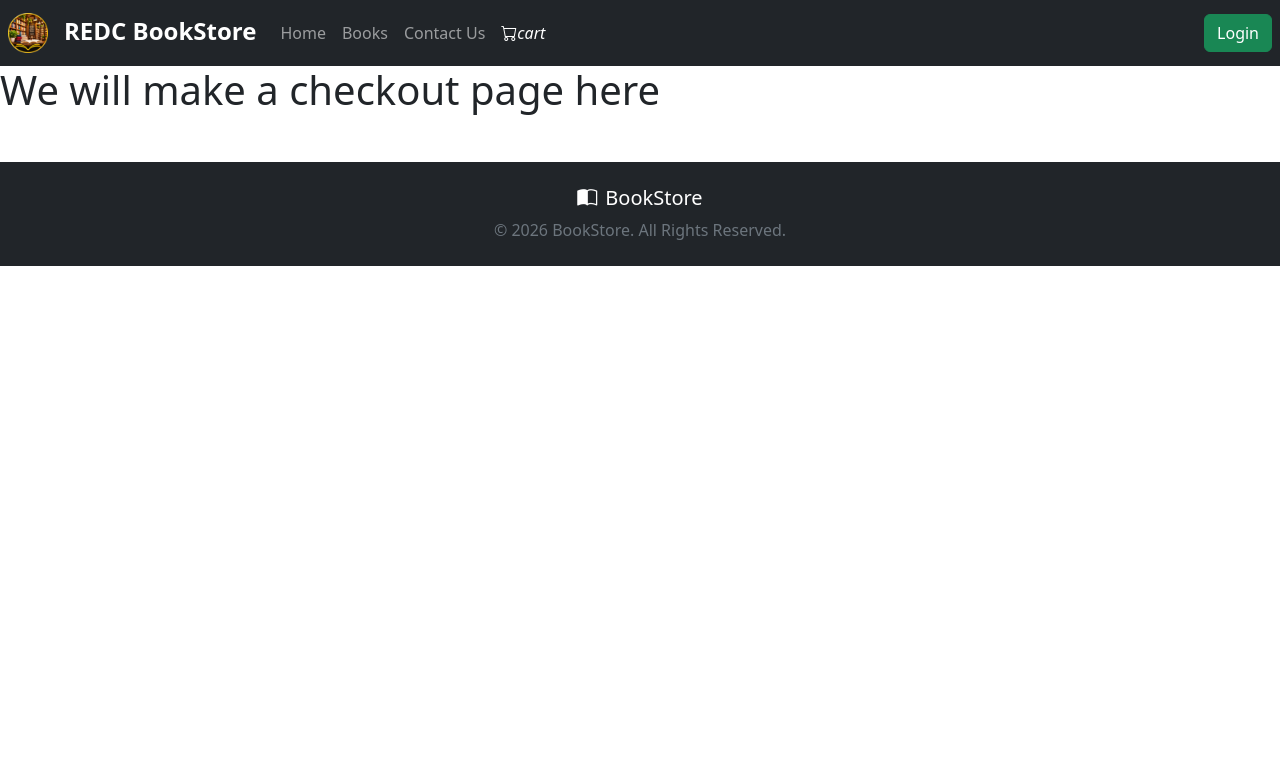
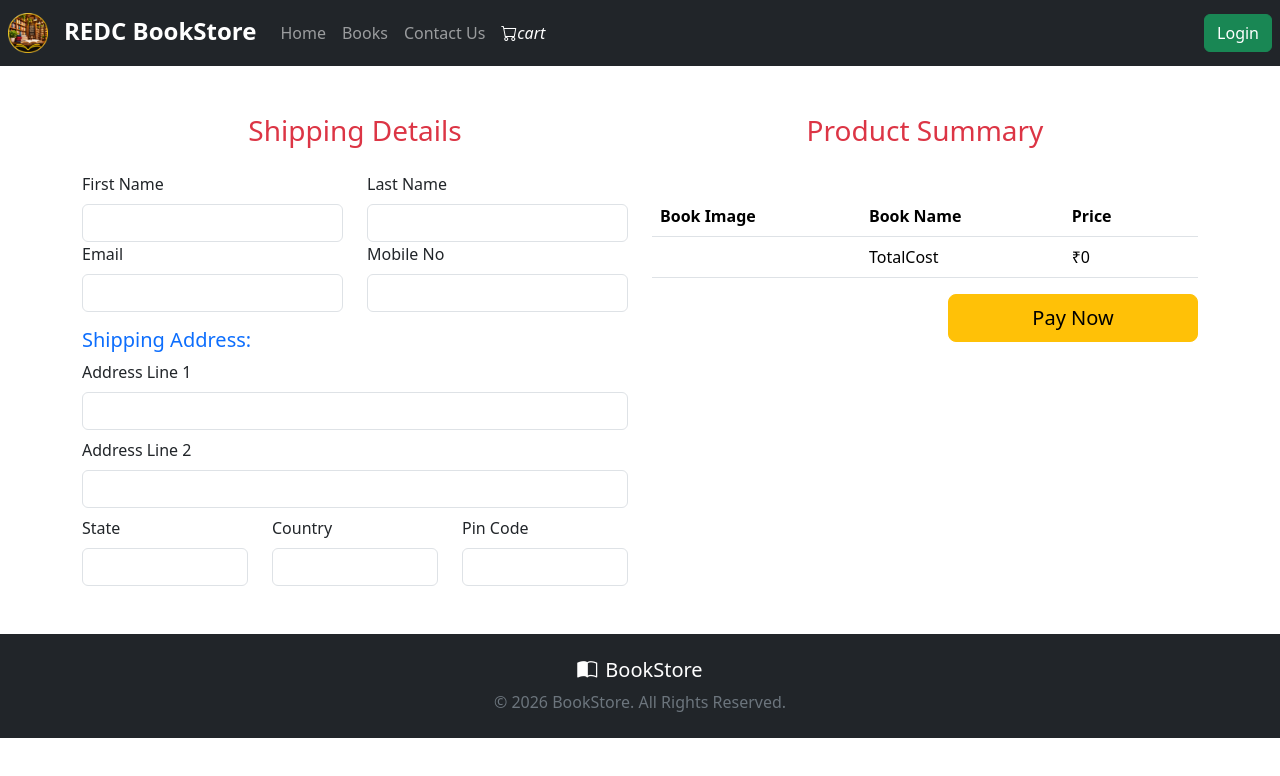
Before and after one commit to ithakurayush/ApnaStore_crud2026, a React (Vite) app in the folder user-book/: page /checkout in a window 1280 px wide. Shown: the top 776 px of the page. Built offline with nearby package versions, Linux system fonts and the light colour scheme.

Commit message:
add checkout

```diff
--- a/user-book/src/CheckOut.jsx
+++ b/user-book/src/CheckOut.jsx
@@ -1,6 +1,131 @@
-function CheckOut(){
-    return(
-        <h1>We will make a checkout page here</h1>
-    )
+import { Container, Row, Col, Form, Button } from "react-bootstrap";
+import { useSelector } from "react-redux"
+
+const CheckOut = () => {
+    const { products, totalCost } = useSelector((state) => state.cart);
+
+    return (
+      <Container>
+        <Row>
+          <Col>
+            <h3 className="text-center text-danger mt-5">Shipping Details</h3>
+            <Form className="mt-4">
+              <Row>
+                <Col>
+                  <Form.Group>
+                    <Form.Label>First Name</Form.Label>
+                    <Form.Control type="text"></Form.Control>
+                  </Form.Group>
+                </Col>
+                <Col>
+                  <Form.Group>
+                    <Form.Label>Last Name</Form.Label>
+                    <Form.Control type="text"></Form.Control>
+                  </Form.Group>
+                </Col>
+              </Row>
+              <Row>
+                <Col>
+                  <Form.Group>
+                    <Form.Label>Email</Form.Label>
+                    <Form.Control type="email"></Form.Control>
+                  </Form.Group>
+                </Col>
+                <Col>
+                  <Form.Group>
+                    <Form.Label>Mobile No</Form.Label>
+                    <Form.Control type="text"></Form.Control>
+                  </Form.Group>
+                </Col>
+              </Row>
+              <h5 className="mt-3 text-primary">Shipping Address:</h5>
+              <Row>
+                <Col>
+                  <Form.Group>
+                    <Form.Label>Address Line 1</Form.Label>
+                    <Form.Control type="text"></Form.Control>
+                  </Form.Group>
+                </Col>
+              </Row>
+              <Row>
+                <Col>
+                  <Form.Group className="mt-2">
+                    <Form.Label>Address Line 2</Form.Label>
+                    <Form.Control type="text"></Form.Control>
+                  </Form.Group>
+                </Col>
+              </Row>
+              <Row className="mt-2">
+                <Col>
+                  <Form.Group>
+                    <Form.Label>State</Form.Label>
+                    <Form.Control type="text"></Form.Control>
+                  </Form.Group>
+                </Col>
+                <Col>
+                  <Form.Group>
+                    <Form.Label>Country</Form.Label>
+                    <Form.Control type="text"></Form.Control>
+                  </Form.Group>
+                </Col>
+                <Col>
+                  <Form.Group>
+                    <Form.Label>Pin Code</Form.Label>
+                    <Form.Control type="text"></Form.Control>
+                  </Form.Group>
+                </Col>
+              </Row>
+            </Form>
+          </Col>
+          <Col>
+            <h3 className="text-center text-danger mt-5">Product Summary</h3>
+            <table className="table mt-5">
+              <thead>
+                <tr>
+                  <th>Book Image</th>
+                  <th>Book Name</th>
+                  <th>Price</th>
+                  <th></th>
+                </tr>
+              </thead>
+              <tbody>
+                {products.map((product) => (
+                  <tr>
+                    <td>
+                      <img
+                        src={product.bookImage}
+                        heigth="30px"
+                        width="30px"
+                      ></img>
+                    </td>
+                    <td>{product.bookTittle}</td>
+                    <td>₹{product.originalPrice}</td>
+                    <td>
+                      <i
+                        className="bi bi-trash text-danger"
+                        onClick={() => deleteFromCart(product._id)}
+                      ></i>
+                    </td>
+                  </tr>
+                ))}
+                <tr>
+                  <td></td>
+                  <td>TotalCost</td>
+                  <td>₹{totalCost}</td>
+                  <td></td>
+                </tr>
+              </tbody>
+            </table>
+            <Button
+              style={{ width: "250px", float: "right" }}
+              size="lg"
+              variant="warning"
+            >
+              Pay Now
+            </Button>
+          </Col>
+        </Row>
+      </Container>
+    );
 }
 export default CheckOut
```
